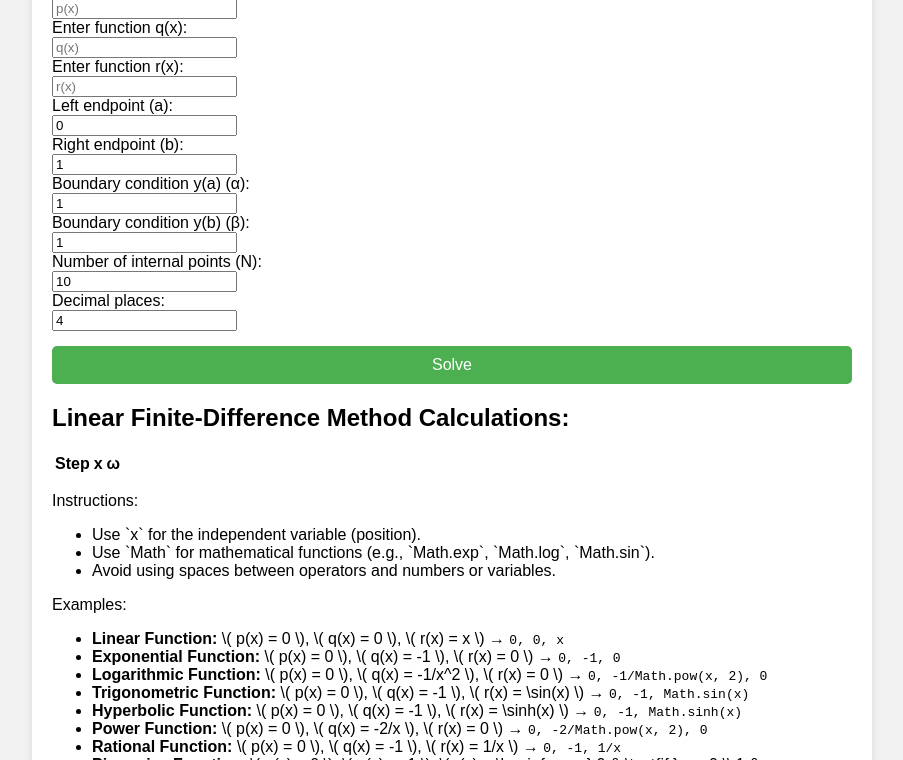
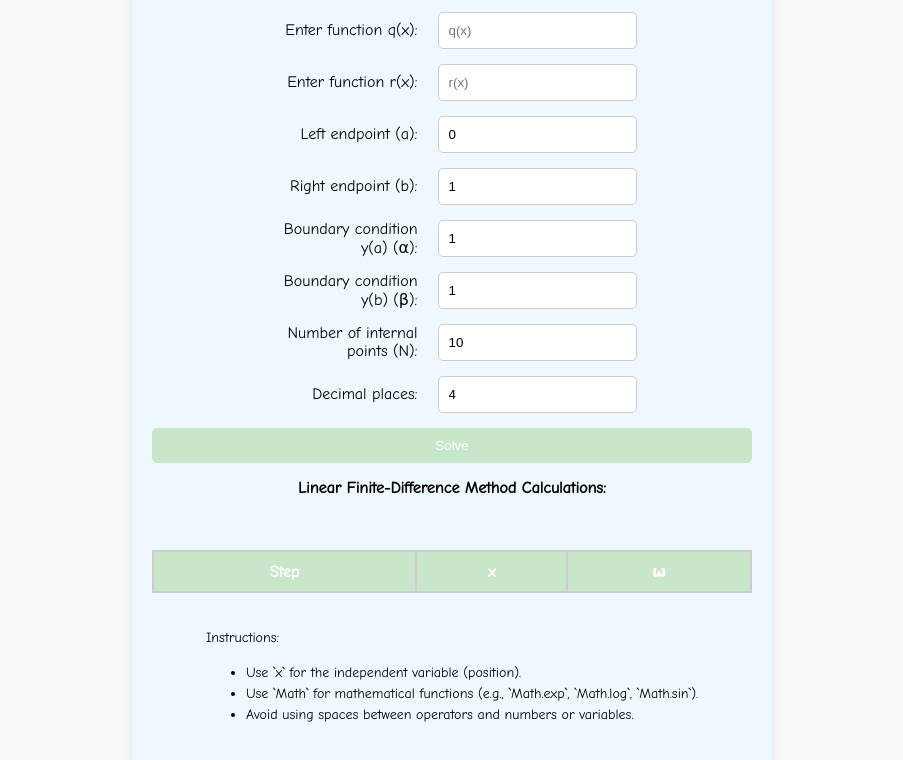
Before and after one commit to Inerig/Linear-Finite-Difference, a plain HTML site: page index.html in a window 1280 px wide. Shown: the part 140-900 px from the top of the page, without its empty margins (188-1091 px from the left). Drawn offline with Linux system fonts and the light colour scheme.

Commit message:
Update style.css

```diff
--- a/style.css
+++ b/style.css
@@ -1,37 +1,63 @@
+@import url('https://fonts.googleapis.com/css2?family=Comic+Neue:wght@400&display=swap');
+
 body {
-  font-family: Arial, sans-serif;
+    font-family: 'Comic Neue', cursive;
     margin: 0;
-  padding: 20px;
-  background: #f2f2f2;
+    padding: 0;
+    display: flex;
+    justify-content: center;
+    align-items: center;
+    background-color: #f9f9f9;
 }
 
 .container {
-  max-width: 800px;
-  margin: 0 auto;
-  background: #fff;
+    width: 80%;
+    max-width: 600px;
+    min-height: 100vh;
+    background-color: #f0f8ff;
     padding: 20px;
-  border-radius: 8px;
-  box-shadow: 0 2px 8px rgba(0, 0, 0, 0.1);
+    border-radius: 10px;
+    box-shadow: 0 0 10px rgba(0, 0, 0, 0.1);
+    display: flex;
+    flex-direction: column;
+    align-items: center;
 }
 
-.inputs label {
-  display: block;
-  margin-top: 10px;
-  font-weight: bold;
+.form-group {
+    display: flex;
+    align-items: center;
+    margin-bottom: 15px;
 }
 
-.inputs input {
-  width: 100%;
-  padding: 8px;
-  margin-top: 5px;
+.form-group label {
+    margin-right: 10px;
+    width: 150px; /* Fixed width for labels */
+    text-align: right;
+}
+
+.input-container {
+    display: flex;
+    align-items: center;
+}
+
+.input-container input {
+    padding: 10px;
+    margin-left: 10px;
+    border: 1px solid #ccc;
+    border-radius: 5px;
+    min-width: 100px; /* Minimum width */
+    max-width: 300px; /* Maximum width */
+    transition: width 0.3s ease;
+}
+
+.function-input {
+    order: 1;
 }
 
 button {
-  margin-top: 15px;
+    width: 100%;
     padding: 10px;
-  width: 100%;
-  font-size: 16px;
-  background-color: #4CAF50;
+    background-color: #c8e6c9; /* Soft pastel green */
     color: white;
     border: none;
     border-radius: 5px;
@@ -39,23 +65,62 @@ button {
 }
 
 button:hover {
-  background-color: #45a049;
+    background-color: #a5d6a7;
 }
 
-.output {
-  margin-top: 30px;
+table {
+    width: 100%;
+    margin-top: 20px;
+    border-collapse: collapse;
+    font-size: 16px;
+    border: 2px solid #ccc;
 }
 
-.calculation-step {
-  background: #f9f9f9;
-  border: 1px solid #ccc;
-  padding: 15px;
-  margin-bottom: 15px;
-  border-radius: 5px;
+th, td {
+    padding: 10px;
+    text-align: center;
+    border: 2px solid #ccc;
 }
 
-.calculation-step b {
-  color: #333;
+th {
+    background-color: #c8e6c9;
+    color: white;
+}
+
+tr:nth-child(even) {
+    background-color: #f2f2f2;
+}
+
+h1, label, .formula {
+    font-family: 'Comic Neue', cursive;
+}
+
+.instructions {
+    margin-top: 20px;
+    font-size: 14px;
+    line-height: 1.5;
+}
+
+.example {
+    margin-top: 10px;
+    font-size: 14px;
+    line-height: 1.5;
+}
+
+.calculations {
+    margin-bottom: 20px;
+    font-size: 14px;
+    line-height: 1.5;
+}
+
+.calculations h2 {
+    font-size: 16px;
+    margin-bottom: 10px;
+}
+
+.calculations .step {
+    margin-bottom: 20px;
+    font-weight: bold;
 }
 
 .calculations .step::before {
```
Lines whose indentation alone changed are shown as unchanged.
